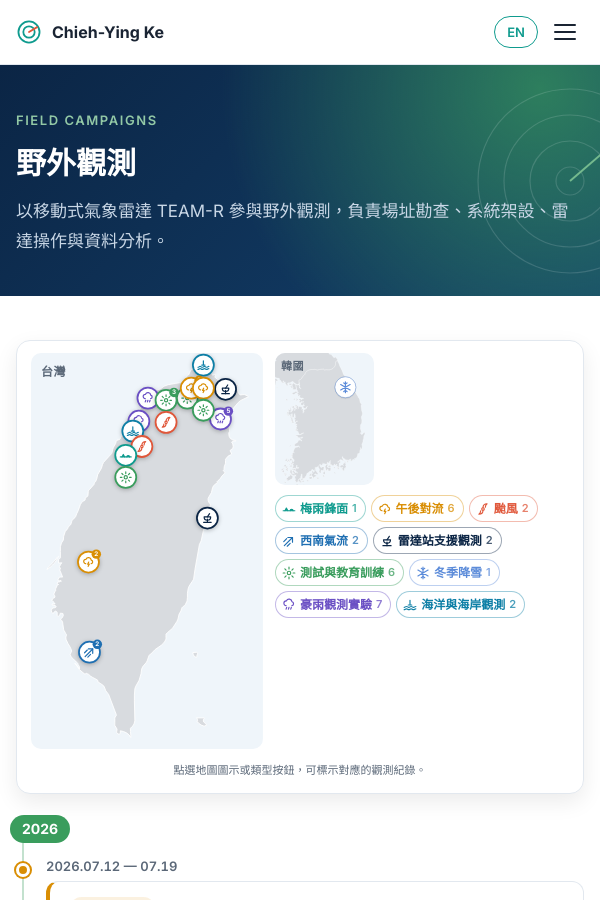
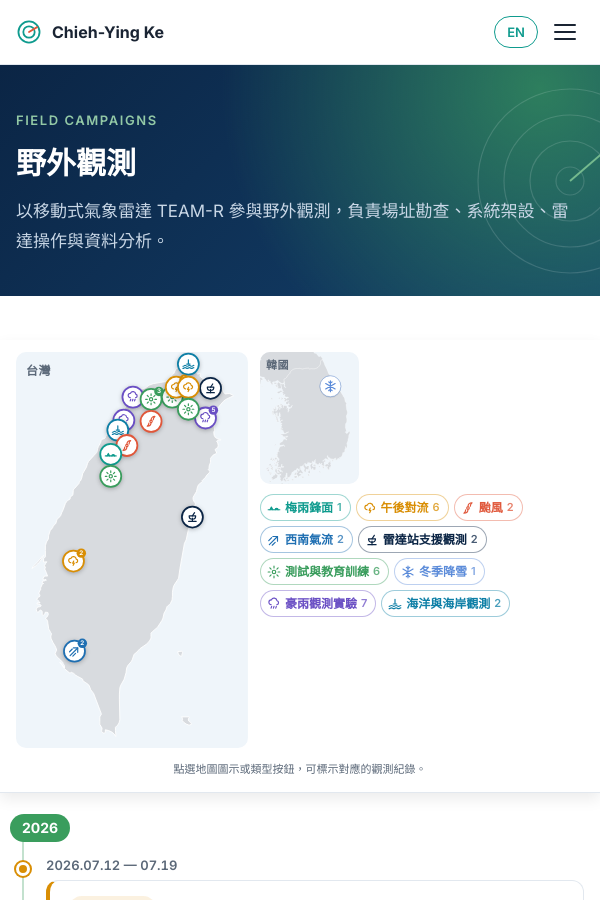
Before and after one commit to ru389ru389/ChiehYingKe, a Jekyll site: the page built from campaigns.html, in a window 600 px wide and 900 px high. Built offline with Jekyll 4.4.1, drawn with Linux system fonts in a browser that asks for light colours.

Commit message:
Hide scrolling text behind sticky campaign map on phones/tablets
Make the sticky map panel full-bleed and flush under the nav bar in
portrait on phones and tablets, so timeline text scrolling underneath
no longer shows through the side gutters or the gap above the panel.

Co-Authored-By: Claude Opus 5.5 <noreply@anthropic.com>
Claude-Session: https://claude.ai/code/session_01TjLeYQUDtQAoEURkP55sWs

```diff
--- a/assets/style.css
+++ b/assets/style.css
@@ -533,7 +533,10 @@ p { margin: 0 0 1em; }
 /* 平板直向（561–900px）：地圖區與螢幕同寬、置頂並在下滑時固定；時間軸在下方 */
 @media (min-width: 561px) and (max-width: 900px) {
   .camp-layout { grid-template-columns: minmax(0, 1fr); gap: 20px; }
-  .camp-maps { order: -1; top: 72px; padding: 12px 14px; box-shadow: 0 8px 22px rgba(0,0,0,.08); }
+  .camp-maps {
+    order: -1; top: 64px; padding: 12px 24px; margin: 0 -24px;
+    border-radius: 0; border-width: 0 0 1px; box-shadow: 0 6px 14px rgba(0,0,0,.08);
+  }
   .legend-item { font-size: 12px; padding: 2px 8px 2px 6px; gap: 4px; }
   .legend-item svg { width: 14px; height: 14px; }
   .map-note { font-size: 11px; }
@@ -550,7 +553,11 @@ p { margin: 0 0 1em; }
   /* 手機：地圖在時間軸上方，整塊縮放到一個畫面 */
   .camp-layout { grid-template-columns: 1fr; gap: 24px; }
   /* 手機直向：地圖區固定在畫面上方，下滑時持續可見 */
-  .camp-maps { position: sticky; top: 68px; order: -1; padding: 8px; gap: 6px 8px; box-shadow: 0 8px 20px rgba(0,0,0,.10); }
+  .camp-maps {
+    position: sticky; top: 64px; order: -1; padding: 8px 16px; gap: 6px 8px;
+    /* 滿版並緊貼導覽列，捲動時下方文字不會從地圖旁邊或上方露出 */
+    margin: 0 -16px; border-radius: 0; border-width: 0 0 1px; box-shadow: 0 6px 14px rgba(0,0,0,.10);
+  }
   .camp-maps .map-note { display: none; }
   .camp-legend { gap: 4px; }
   .legend-item { font-size: 10.5px; padding: 1px 6px 1px 4px; gap: 3px; line-height: 1.3; }
@@ -566,11 +573,15 @@ p { margin: 0 0 1em; }
   .hmap-foot, .recent-confs, .hmap-card .go { display: none; }
 }
 
+@media (min-width: 561px) and (max-width: 760px) {
+  .camp-maps { padding: 12px 16px; margin: 0 -16px; }
+}
+
 /* 手機橫向：地圖區不固定；台灣地圖放大，排成「台灣｜韓國｜圖例」 */
 @media (orientation: landscape) and (max-height: 500px) {
   .camp-layout { grid-template-columns: minmax(0, 1fr); gap: 20px; }
   .camp-maps {
-    position: static; order: -1; box-shadow: none; padding: 12px;
+    position: static; order: -1; box-shadow: none; padding: 12px; margin: 0; border-radius: var(--radius); border-width: 1px;
     grid-template-columns: auto auto minmax(0, 1fr);
     grid-template-areas: "tw kr lg" "note note note";
     grid-template-rows: auto auto;
```
